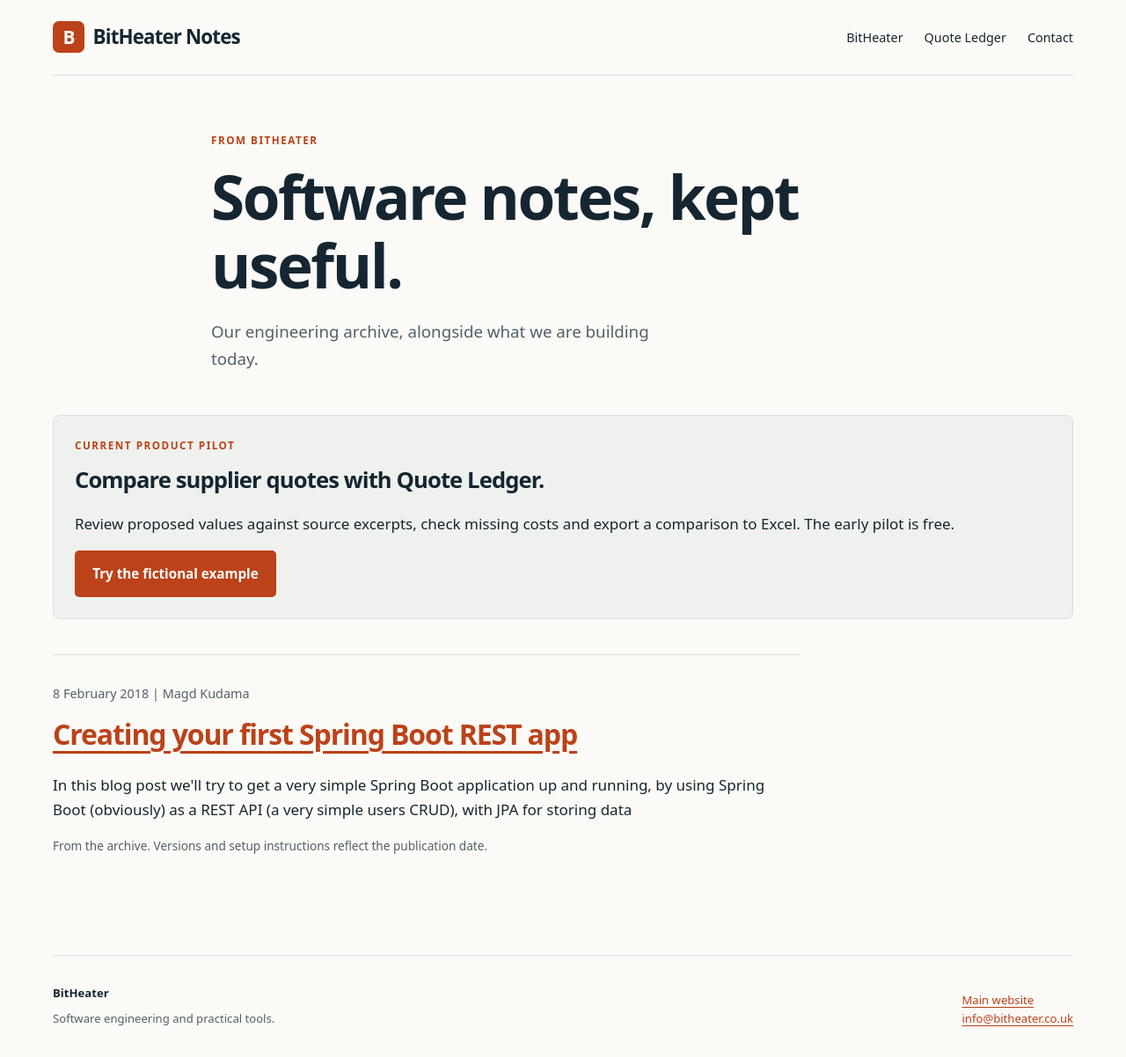
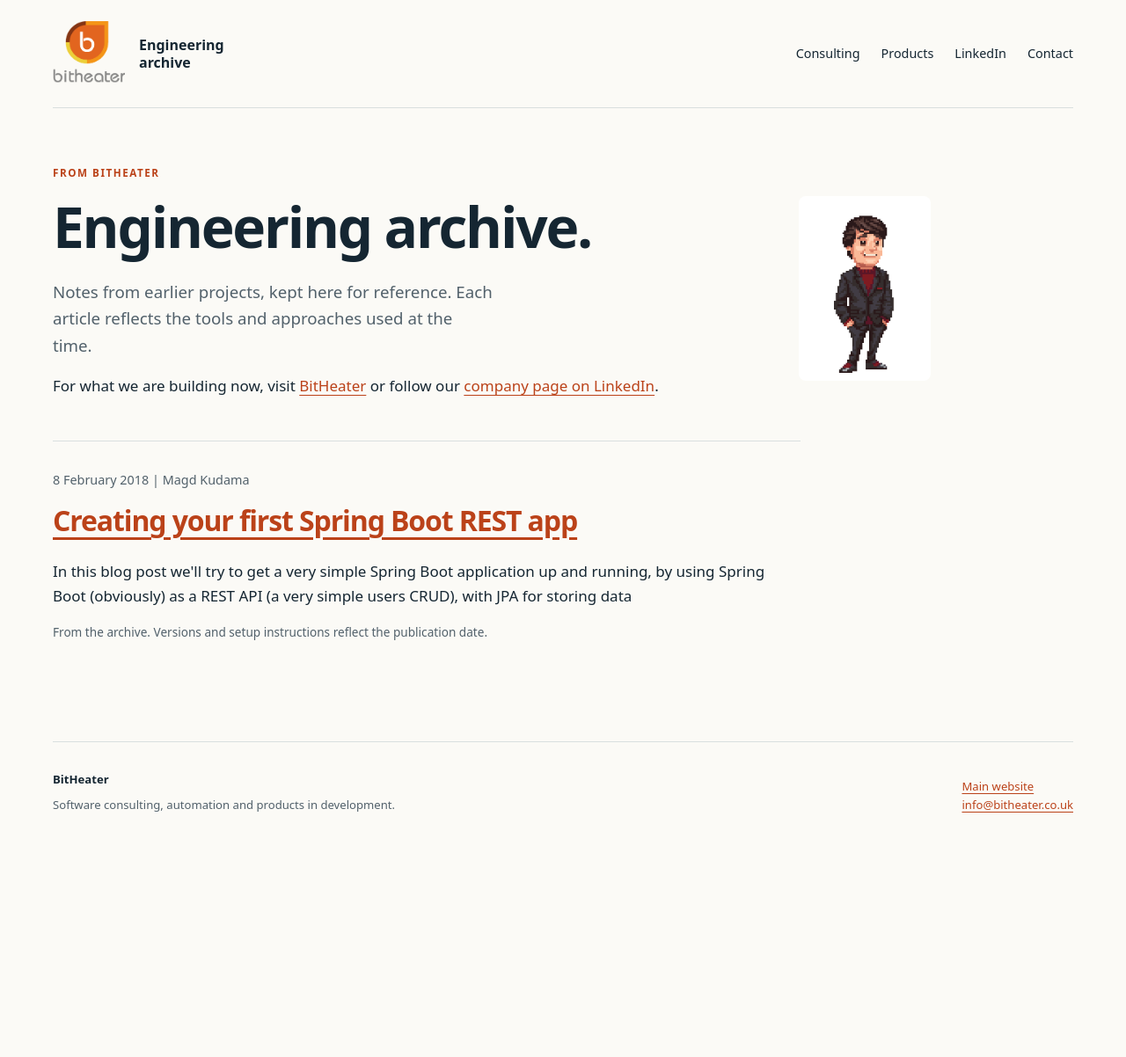
Before and after one commit to bitheater/bitheater.github.io, a Jekyll site: the page built from index.md, in a window 1280 px wide. Shown: the whole page at 88% size. Built offline with Jekyll 4.4.1, drawn with Linux system fonts in a browser that asks for light colours; after the commit the page ends 959 px from its top, so only the background shows below that.

Commit message:
Present the blog as the BitHeater engineering archive

```diff
--- a/_config.yml
+++ b/_config.yml
@@ -1,6 +1,6 @@
-title: BitHeater Notes
+title: BitHeater Engineering Archive
 email: info@bitheater.co.uk
-description: Software engineering notes from BitHeater, with links to our current projects.
+description: Earlier software engineering articles from BitHeater. Explore our consulting services and products, or follow company updates on LinkedIn.
 baseurl: ""
 url: "https://blog.bitheater.co.uk"
 markdown: kramdown
--- a/_layouts/default.html
+++ b/_layouts/default.html
@@ -13,15 +13,16 @@
   <meta property="og:url" content="{{ page.url | absolute_url }}">
   <link rel="stylesheet" href="{{ '/assets/site.css' | relative_url }}">
   <link rel="stylesheet" href="{{ '/css/syntax.css' | relative_url }}">
+  <link rel="icon" type="image/png" href="{{ '/assets/logo.png' | relative_url }}">
   {% feed_meta %}
 </head>
 <body>
   <a class="skip" href="#main">Skip to content</a>
   <header class="site-header wrap">
-    <a class="brand" href="{{ '/' | relative_url }}" aria-label="BitHeater Notes home"><span class="brand-mark" aria-hidden="true">B</span>BitHeater Notes</a>
-    <nav aria-label="Main navigation"><a href="https://www.bitheater.co.uk/">BitHeater</a><a href="https://www.aifly.click/quote-ledger/">Quote Ledger</a><a href="mailto:info@bitheater.co.uk">Contact</a></nav>
+    <a class="brand" href="{{ '/' | relative_url }}" aria-label="BitHeater engineering archive home"><img class="brand-logo" src="{{ '/assets/logo.png' | relative_url }}" alt="BitHeater" width="419" height="379"><span>Engineering archive</span></a>
+    <nav aria-label="Main navigation"><a href="https://www.bitheater.co.uk/#services">Consulting</a><a href="https://www.bitheater.co.uk/#products">Products</a><a href="https://www.linkedin.com/company/bitheater/">LinkedIn</a><a href="mailto:info@bitheater.co.uk">Contact</a></nav>
   </header>
   <main id="main">{{ content }}</main>
-  <footer class="wrap site-footer"><div><strong>BitHeater</strong><p>Software engineering and practical tools.</p></div><p><a href="https://www.bitheater.co.uk/">Main website</a><br><a href="mailto:info@bitheater.co.uk">info@bitheater.co.uk</a></p></footer>
+  <footer class="wrap site-footer"><div><strong>BitHeater</strong><p>Software consulting, automation and products in development.</p></div><p><a href="https://www.bitheater.co.uk/">Main website</a><br><a href="mailto:info@bitheater.co.uk">info@bitheater.co.uk</a></p></footer>
 </body>
 </html>
--- a/_layouts/home.html
+++ b/_layouts/home.html
@@ -1,8 +1,10 @@
 ---
 layout: default
 ---
-<section class="wrap blog-intro"><p class="eyebrow">FROM BITHEATER</p><h1>Software notes, kept useful.</h1><p class="intro">Our engineering archive, alongside what we are building today.</p></section>
-<section class="wrap blog-list" aria-label="Engineering notes">
-  <aside class="blog-pilot" aria-labelledby="pilot-title"><p class="eyebrow">CURRENT PRODUCT PILOT</p><h2 id="pilot-title">Compare supplier quotes with Quote Ledger.</h2><p>Review proposed values against source excerpts, check missing costs and export a comparison to Excel. The early pilot is free.</p><a class="button primary" href="https://www.aifly.click/quote-ledger/#example">Try the fictional example</a></aside>
+<section class="wrap blog-intro">
+  <div><p class="eyebrow">FROM BITHEATER</p><h1>Engineering archive.</h1><p class="intro">Notes from earlier projects, kept here for reference. Each article reflects the tools and approaches used at the time.</p><p>For what we are building now, visit <a href="https://www.bitheater.co.uk/">BitHeater</a> or follow our <a href="https://www.linkedin.com/company/bitheater/">company page on LinkedIn</a>.</p></div>
+  <a class="archive-character" href="https://www.bitheater.co.uk/" aria-label="Visit the BitHeater consulting website"><img src="{{ '/assets/character-still.png' | relative_url }}" alt="BitHeater's smiling pixel character wearing a dark suit and red scarf" width="690" height="1010"></a>
+</section>
+<section class="wrap blog-list" aria-label="Archived engineering articles">
   {% for post in site.posts %}<article class="blog-card"><p class="meta"><time datetime="{{ post.date | date: '%Y-%m-%d' }}">{{ post.date | date: '%-d %B %Y' }}</time> | {{ post.author | default: 'BitHeater' | escape }}</p><h2><a href="{{ post.url | relative_url }}">{{ post.title | escape }}</a></h2><p>{{ post.short_description | escape }}</p><p class="subtle">From the archive. Versions and setup instructions reflect the publication date.</p></article>{% endfor %}
 </section>
```
Also changed, not shown: assets/character-still.png (added), assets/logo.png (added), assets/site.css.
